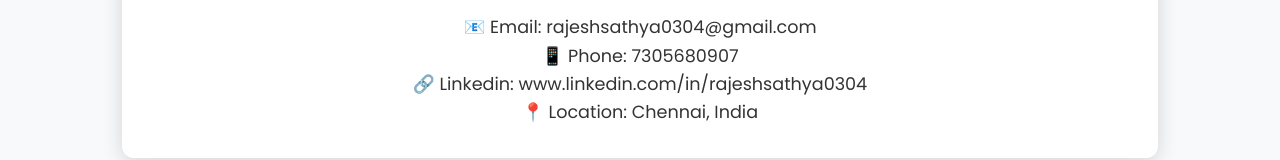
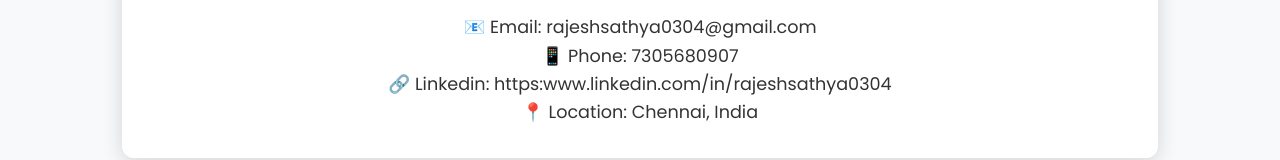
Before and after one commit to rajesh-sathya/Portfolio, a plain HTML site: page portfolio.html in a window 1280 px wide. Shown: the part 2700-2860 px from the top of the page. Drawn offline with Linux system fonts and the light colour scheme.

Commit message:
again added linkin succesfully

```diff
--- a/portfolio.html
+++ b/portfolio.html
@@ -316,7 +316,7 @@
       <div class="contact-info">
         <p>📧 Email: rajeshsathya0304@gmail.com</p>
         <p>📱 Phone: 7305680907</p>
-        <p>🔗 Linkedin: www.linkedin.com/in/rajeshsathya0304</p>
+        <p><a href="https:www.linkedin.com/in/rajeshsathya0304">🔗 Linkedin: https:www.linkedin.com/in/rajeshsathya0304</a></p>
         <p>📍 Location: Chennai, India</p>
       </div>
     </div>
```
